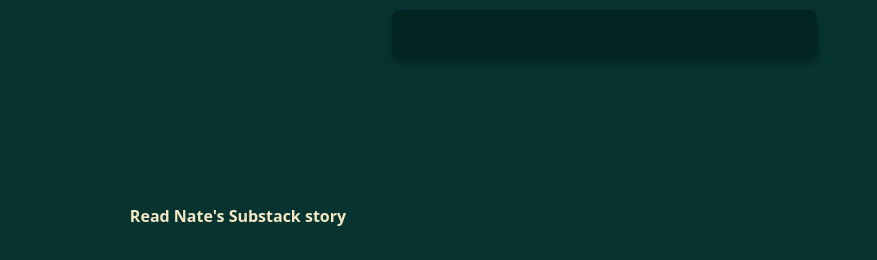
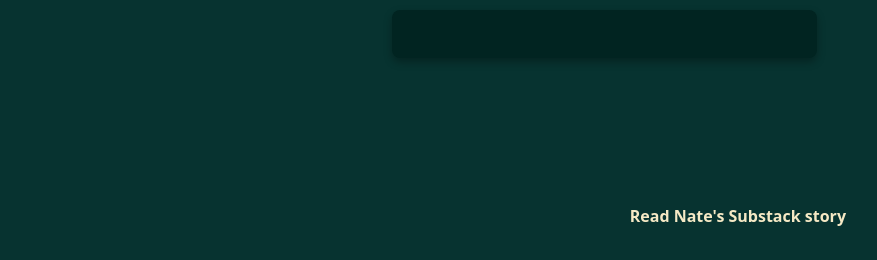
Before and after one commit to Cursed-Stegosaurus/ai-battle-cards, a website: page index.html in a window 1280 px wide. Shown: the part 654-914 px from the top of the page, without its empty margins (402-1279 px from the left). Drawn offline with Linux system fonts and the light colour scheme.

Commit message:
Move Substack link to right side of footer

```diff
--- a/styles/main.css
+++ b/styles/main.css
@@ -113,8 +113,8 @@ body {
 
 /* Footer */
 .main-footer {
-  text-align: center;
-  padding: 2rem 0;
+  text-align: right;
+  padding: 2rem 2rem 2rem 0;
 }
 
 .substack-link {
```
